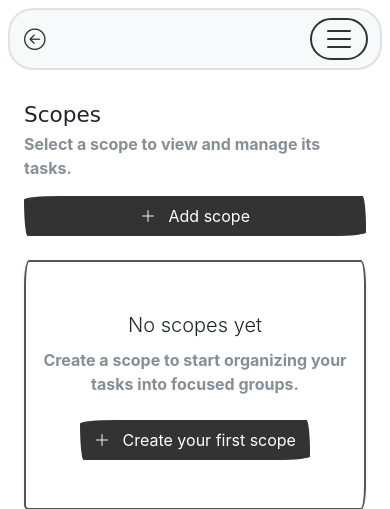
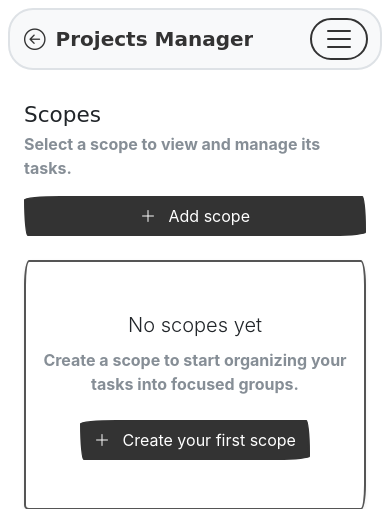
Before and after one commit to hamlet2k/ProjectsManager, a Flask app: page /scope/ in a window 390 px wide. Shown: the top 509 px of the page. Run offline with Flask 3, Linux system fonts and the light colour scheme; the visitor is signed in with stand-in values (Sample User, id 1); some libraries are stand-ins or nearby versions; some web fonts are replaced.

Commit message:
Removed duplicated title

```diff
--- a/templates/components/navbar.html
+++ b/templates/components/navbar.html
@@ -32,6 +32,14 @@
 
     {% if g.scope %}
     <a
+      class="navbar-brand d-flex d-md-none align-items-center gap-2 mb-0 text-truncate flex-grow-1"
+      href="{{ url_for('task') }}"
+      aria-label="Reload {{ g.scope.name }} tasks"
+      title="Reload project tasks"
+    >
+      <span class="fw-semibold text-truncate">{{ g.scope.name }}</span>
+    </a>
+    <a
       class="navbar-brand d-none d-md-inline-flex align-items-center gap-2 mb-0 text-truncate"
       href="{{ url_for('task') }}"
       aria-label="Reload {{ g.scope.name }} tasks"
@@ -42,6 +50,14 @@
       <span class="fw-semibold text-truncate" style="max-width: 18rem">{{ g.scope.name }}</span>
     </a>
     {% else %}
+    <a
+      class="navbar-brand d-flex d-md-none align-items-center gap-2 mb-0 text-truncate flex-grow-1"
+      href="{{ url_for('home') }}"
+      aria-label="Go to Projects Manager home"
+      title="Projects Manager"
+    >
+      <span class="fw-semibold text-truncate">Projects Manager</span>
+    </a>
     <a
       class="navbar-brand d-none d-md-inline-flex align-items-center gap-2 mb-0 text-truncate"
       href="{{ url_for('home') }}"
@@ -71,7 +87,7 @@
         <ul class="navbar-nav flex-column flex-md-row gap-2 align-items-stretch align-items-md-center w-100 w-md-auto">
           <li class="nav-item d-md-none">
             <a
-              class="nav-link d-flex align-items-center justify-content-start justify-content-md-center gap-2"
+              class="btn btn-link nav-link w-100 d-flex align-items-center justify-content-start justify-content-md-center gap-2 text-body"
               href="{{ url_for('scopes.list_scopes') if g.scope else url_for('home') }}"
               aria-label="Back to project selection"
               data-navbar-tooltip
@@ -83,9 +99,9 @@
             </a>
           </li>
           {% if g.scope %}
-          <li class="nav-item">
+          <li class="nav-item d-md-none">
             <a
-              class="nav-link d-flex align-items-center w-100 gap-2 text-truncate"
+              class="btn btn-link nav-link w-100 d-flex align-items-center gap-2 text-body text-truncate"
               href="{{ url_for('task') }}"
               aria-label="Reload {{ g.scope.name }} tasks"
               data-navbar-tooltip
@@ -93,13 +109,13 @@
               title="Reload project tasks"
             >
               <i class="bi bi-kanban" aria-hidden="true"></i>
-              <span class="flex-grow-1 text-start text-md-center text-truncate">{{ g.scope.name }}</span>
+              <span class="flex-grow-1 text-start text-truncate">{{ g.scope.name }}</span>
             </a>
           </li>
           {% else %}
-          <li class="nav-item">
+          <li class="nav-item d-md-none">
             <a
-              class="nav-link d-flex align-items-center w-100 gap-2 text-truncate"
+              class="btn btn-link nav-link w-100 d-flex align-items-center gap-2 text-body text-truncate"
               href="{{ url_for('home') }}"
               aria-label="Go to Projects Manager home"
               data-navbar-tooltip
@@ -107,7 +123,7 @@
               title="Projects Manager"
             >
               <i class="bi bi-kanban" aria-hidden="true"></i>
-              <span class="flex-grow-1 text-start text-md-center text-truncate">Projects Manager</span>
+              <span class="flex-grow-1 text-start text-truncate">Projects Manager</span>
             </a>
           </li>
           {% endif %}
@@ -232,7 +248,7 @@
           <li class="nav-item w-100 w-md-auto" data-profile-menu-root>
             <a
               href="{{ url_for('user') }}"
-              class="nav-link d-flex align-items-center justify-content-start justify-content-md-center gap-2"
+              class="btn btn-link nav-link w-100 d-flex align-items-center justify-content-start justify-content-md-center gap-2 text-body"
               aria-label="Profile"
               data-navbar-tooltip
               data-bs-placement="bottom"
@@ -247,7 +263,7 @@
           <li class="nav-item w-100 w-md-auto">
             <a
               href="{{ url_for('user') }}"
-              class="nav-link d-flex align-items-center justify-content-start justify-content-md-center gap-2"
+              class="btn btn-link nav-link w-100 d-flex align-items-center justify-content-start justify-content-md-center gap-2 text-body"
               aria-label="Settings"
               data-navbar-tooltip
               data-bs-placement="bottom"
@@ -260,12 +276,12 @@
           {% endif %}
         </ul>
 
-        <ul class="navbar-nav flex-column flex-md-row gap-2 align-items-stretch align-items-md-center justify-content-md-end w-100 w-md-auto">
+        <ul class="navbar-nav flex-column flex-md-row gap-2 align-items-stretch align-items-md-center justify-content-md-center w-100 w-md-auto">
           {% if 'user' in session %}
           <li class="nav-item w-100 w-md-auto">
             <a
               href="{{ url_for('logout') }}"
-              class="nav-link d-flex align-items-center justify-content-start justify-content-md-center gap-2"
+              class="btn btn-link nav-link w-100 d-flex align-items-center justify-content-start justify-content-md-center gap-2 text-body"
               aria-label="Logout"
               data-navbar-tooltip
               data-bs-placement="bottom"
@@ -279,7 +295,7 @@
           <li class="nav-item w-100 w-md-auto">
             <a
               href="{{ url_for('login') }}"
-              class="nav-link d-flex align-items-center justify-content-start justify-content-md-center gap-2"
+              class="btn btn-link nav-link w-100 d-flex align-items-center justify-content-start justify-content-md-center gap-2 text-body"
               aria-label="Login"
               data-navbar-tooltip
               data-bs-placement="bottom"
--- a/templates/components/theme_menu.html
+++ b/templates/components/theme_menu.html
@@ -1,7 +1,7 @@
 {% if session.theme == 'dark' %}
 <a
   href="{{ url_for('change_theme', theme='light') }}"
-  class="nav-link d-flex align-items-center justify-content-start justify-content-md-center gap-2"
+  class="btn btn-link nav-link w-100 d-flex align-items-center justify-content-start justify-content-md-center gap-2 text-body"
   aria-label="Switch to light theme"
   data-navbar-tooltip
   data-bs-placement="bottom"
@@ -13,7 +13,7 @@
 {% else %}
 <a
   href="{{ url_for('change_theme', theme='dark') }}"
-  class="nav-link d-flex align-items-center justify-content-start justify-content-md-center gap-2"
+  class="btn btn-link nav-link w-100 d-flex align-items-center justify-content-start justify-content-md-center gap-2 text-body"
   aria-label="Switch to dark theme"
   data-navbar-tooltip
   data-bs-placement="bottom"
```
